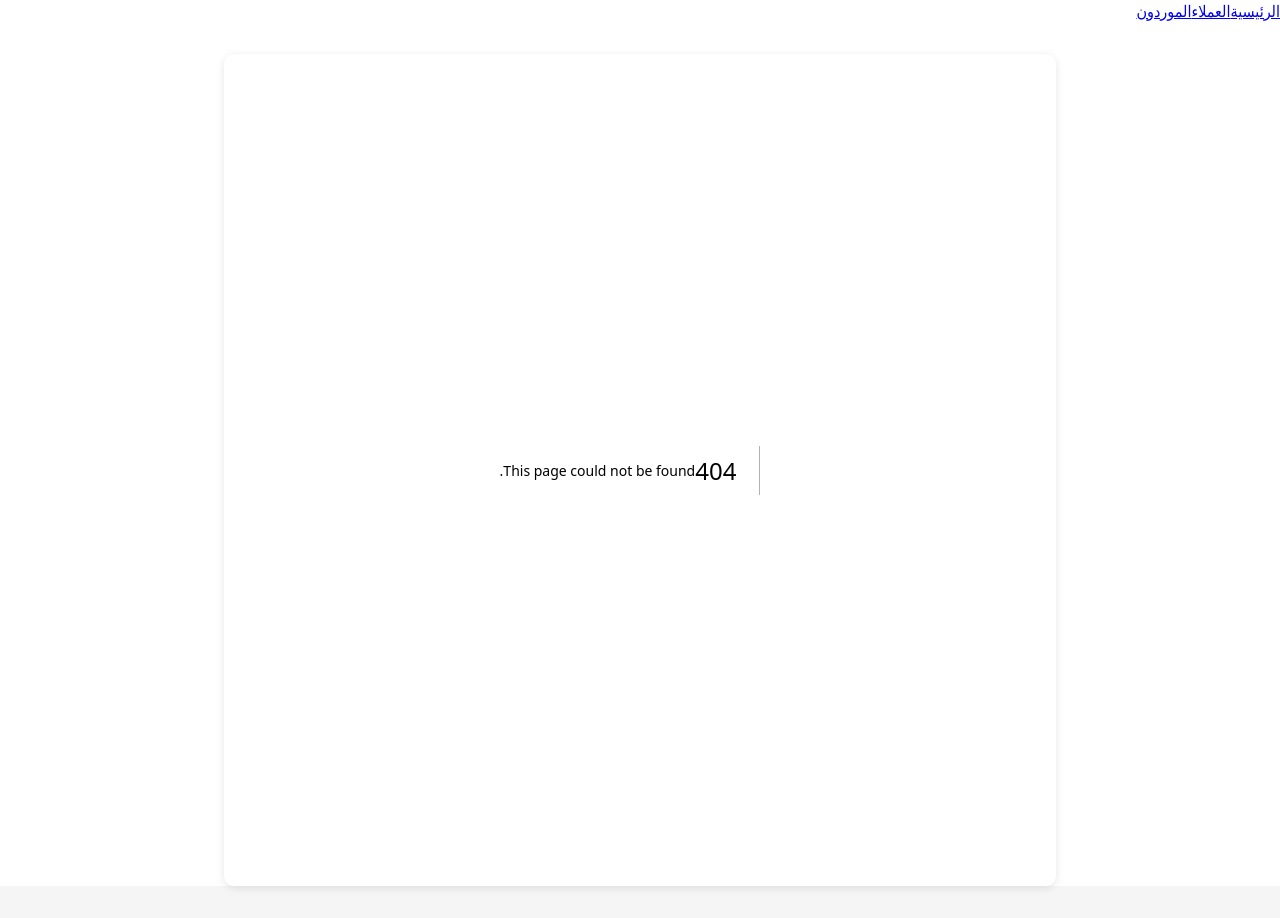
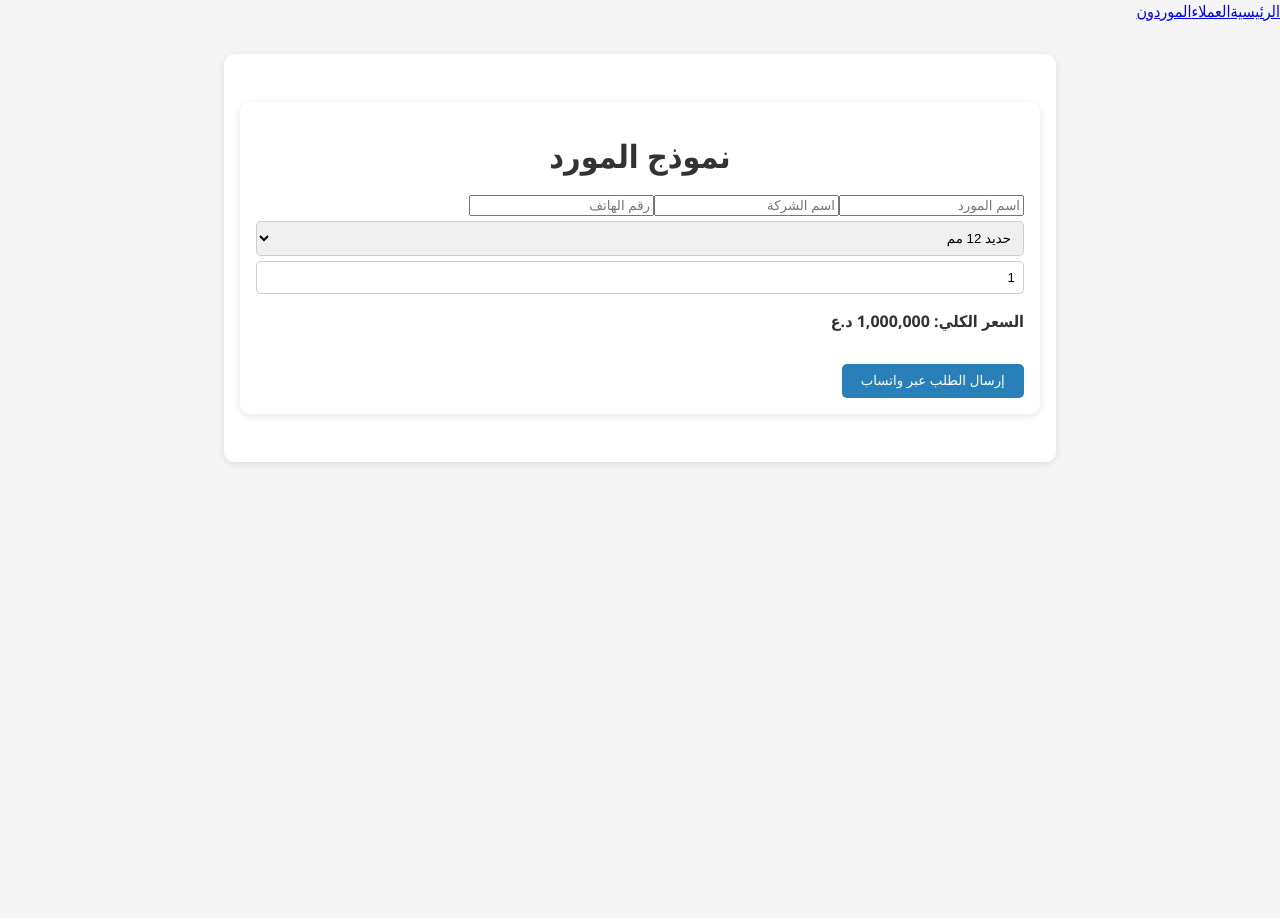
Before and after one commit to mnttrmhmd67-beep/asas-platform-iraq, a Next.js app: page /app/supplier in a window 1280 px wide. Before the commit this address had no page. After the commit the page ends 800 px from the top, so only its background shows below. Built offline with nearby package versions, Linux system fonts and the light colour scheme.

Commit message:
Update to Binyan platform

```diff
--- /dev/null
+++ b/app/app/supplier/page.tsx
@@ -0,0 +1,82 @@
+"use client";
+
+import { useState } from "react";
+
+export default function SupplierPage() {
+  const [name, setName] = useState("");
+  const [phone, setPhone] = useState("");
+  const [company, setCompany] = useState("");
+  const [product, setProduct] = useState("حديد 12 مم");
+  const [quantity, setQuantity] = useState(1);
+
+  const pricePerTon = 1000000;
+  const total = quantity * pricePerTon;
+
+  const handleSubmit = () => {
+    const message = `طلب جديد من المورد ${name}, الشركة: ${company}, هاتف: ${phone}, المنتج: ${product}, الكمية: ${quantity} طن, السعر الكلي: ${total} د.ع`;
+
+    window.open(
+      `https://wa.me/9647732670436?text=${encodeURIComponent(message)}`,
+      "_blank"
+    );
+  };
+
+  return (
+    <main className="max-w-xl mx-auto p-6 bg-white shadow-md rounded-md mt-10 text-right">
+      <h1 className="text-2xl font-bold mb-6 text-center">نموذج المورد</h1>
+
+      <input
+        placeholder="اسم المورد"
+        value={name}
+        onChange={(e) => setName(e.target.value)}
+        className="w-full p-2 border rounded mb-4"
+      />
+
+      <input
+        placeholder="اسم الشركة"
+        value={company}
+        onChange={(e) => setCompany(e.target.value)}
+        className="w-full p-2 border rounded mb-4"
+      />
+
+      <input
+        placeholder="رقم الهاتف"
+        value={phone}
+        onChange={(e) => setPhone(e.target.value)}
+        className="w-full p-2 border rounded mb-4"
+      />
+
+      <select
+        value={product}
+        onChange={(e) => setProduct(e.target.value)}
+        className="w-full p-2 border rounded mb-4"
+      >
+        <option value="حديد 12 مم">حديد 12 مم</option>
+        <option value="حديد 16 مم">حديد 16 مم</option>
+        <option value="حديد 20 مم">حديد 20 مم</option>
+        <option value="حديد 25 مم">حديد 25 مم</option>
+        <option value="حديد 32 مم">حديد 32 مم</option>
+      </select>
+
+      <input
+        type="number"
+        min={1}
+        max={50}
+        value={quantity}
+        onChange={(e) => setQuantity(Number(e.target.value))}
+        className="w-full p-2 border rounded mb-4"
+      />
+
+      <p className="font-bold mb-4">
+        السعر الكلي: {total.toLocaleString()} د.ع
+      </p>
+
+      <button
+        onClick={handleSubmit}
+        className="w-full bg-green-600 text-white p-3 rounded hover:bg-green-700 transition"
+      >
+        إرسال الطلب عبر واتساب
+      </button>
+    </main>
+  );
+          }
```
